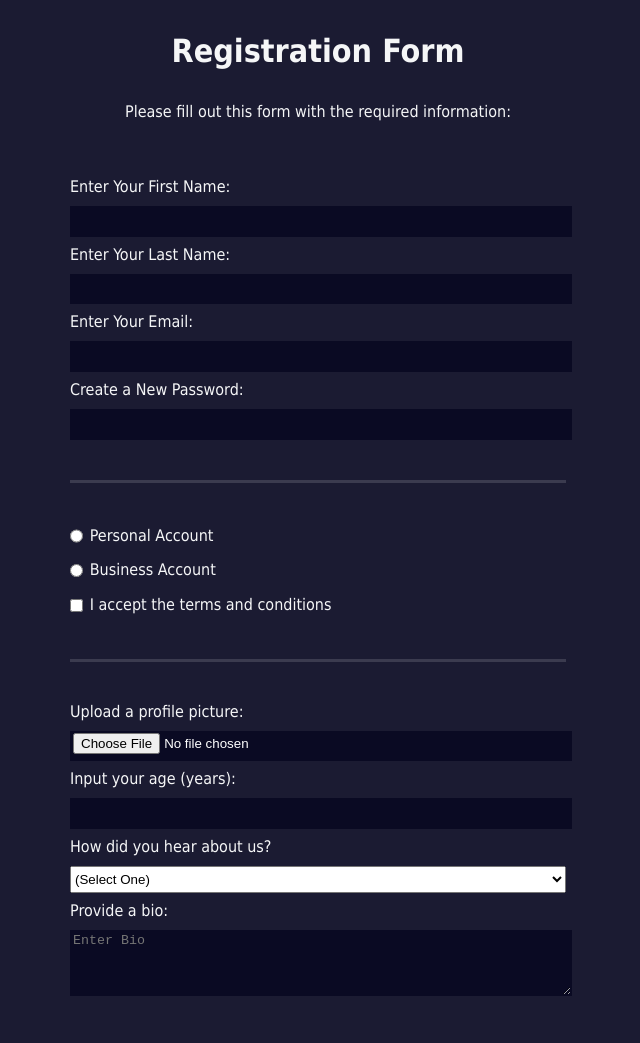
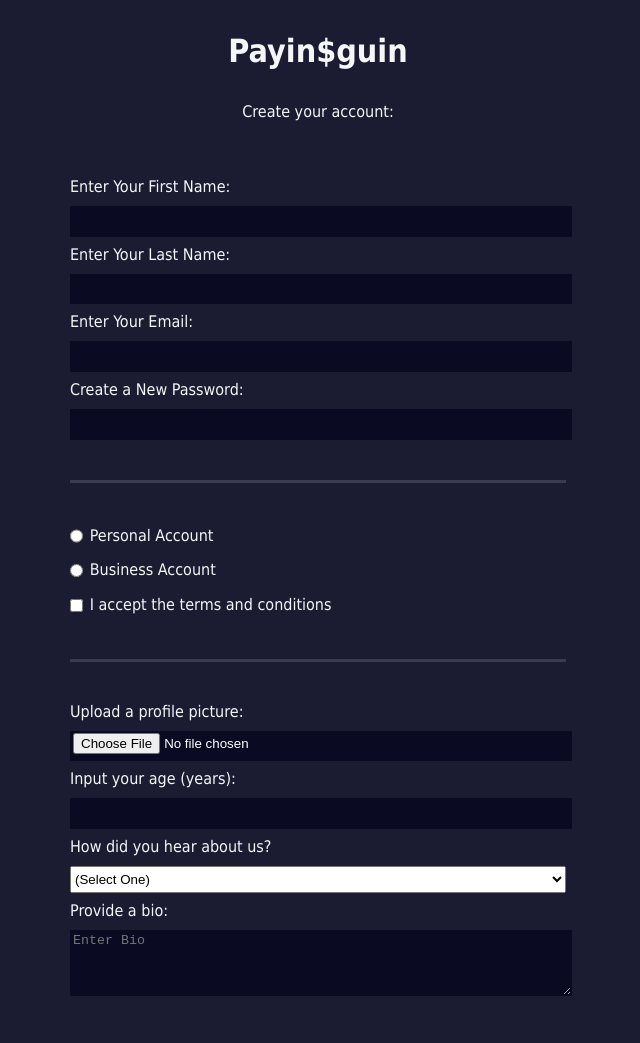
Before and after one commit to ckim77/registration-form-css, a plain HTML site: page index.html in a window 1280 px wide. Shown: the top 1043 px of the page, without its empty margins (322-962 px from the left). Drawn offline with Linux system fonts and the light colour scheme.

Commit message:
added changes for project

```diff
--- a/index.html
+++ b/index.html
@@ -4,12 +4,12 @@
     <meta charset="UTF-8">
     <meta http-equiv="X-UA-Compatible" content="IE=edge">
     <meta name="viewport" content="width=device-width, initial-scale=1.0">
-    <title>Registration Form</title>
+    <title>Sign-up Form</title>
     <link href="./styles.css" rel="stylesheet" />
 </head>
 <body>
-    <h1>Registration Form</h1>
-    <p>Please fill out this form with the required information:</p>
+    <h1>Payin$guin</h1>
+    <p>Create your account:</p>
     <form action="https://fcc-registration-form.com">
         <fieldset>
             <label>Enter Your First Name: <input type="text" name="firstname" required /></label>
@@ -32,7 +32,7 @@
                     <option value="">(Select One)</option>
                     <option value="1">Friend</option>
                     <option value="2">Social Media</option>
-                    <option value="3">Forum</option>
+                    <option value="3">Work</option>
                     <option value="4">Other</option>
                 </select>
             </label>
```
